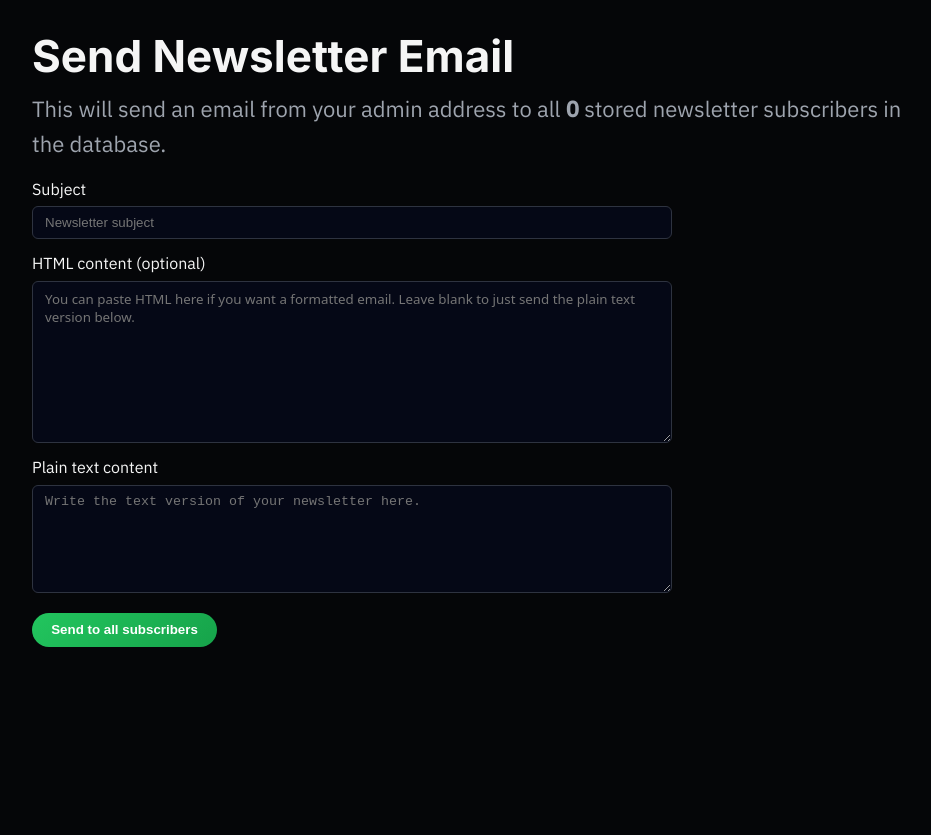
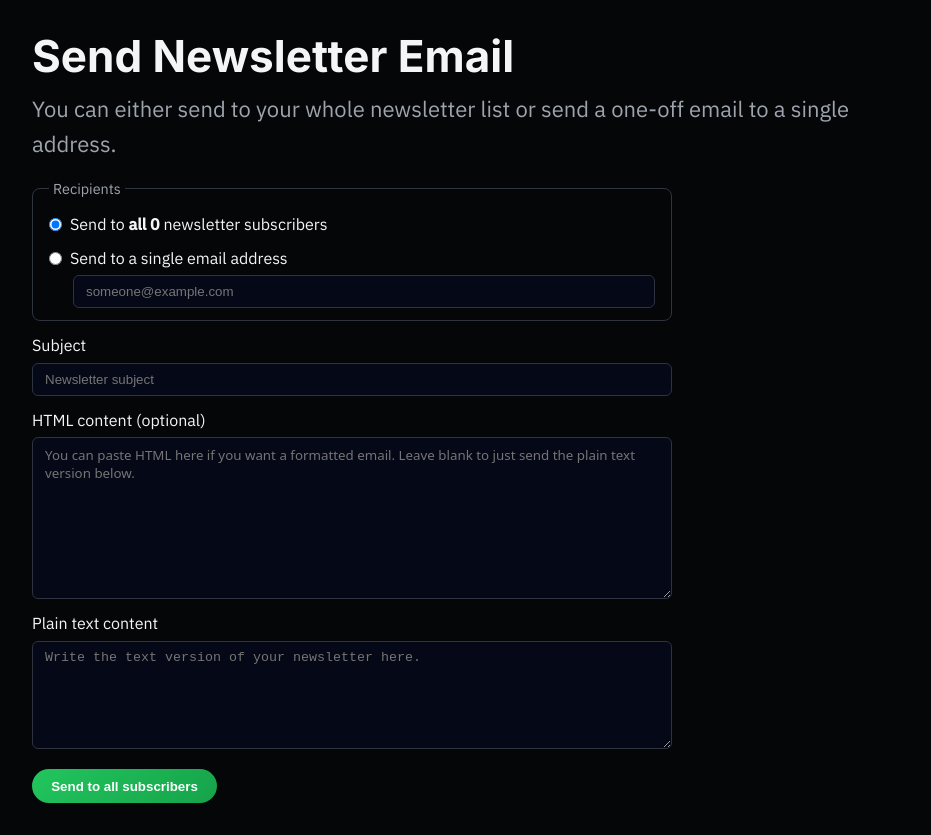
Before and after one commit to MadZen007/therethinktank-org, a Next.js app: page /rethink-admin-insights in a window 1280 px wide. Shown: the part 1117-1952 px from the top of the page, without its empty margins (160-1091 px from the left). Before the commit the page ends 1796 px from the top, so only its background shows below. Built offline with nearby package versions, Linux system fonts and the light colour scheme; no server answers; the database is empty.

Commit message:
Add recipient options to admin newsletter form

```diff
--- a/app/api/admin/send-newsletter/route.ts
+++ b/app/api/admin/send-newsletter/route.ts
@@ -6,35 +6,28 @@ const resend = new Resend(process.env.RESEND_API_KEY)
 
 export async function POST(request: NextRequest) {
   try {
-    await ensureSchema()
-
-    // Load all newsletter subscriber emails
-    const subscribers = await sql`SELECT email FROM newsletter_subscribers`
-    const recipientEmails = subscribers.rows.map((row) => row.email).filter(Boolean) as string[]
-
-    if (recipientEmails.length === 0) {
-      return NextResponse.json(
-        { error: 'There are currently no newsletter subscribers to send to.' },
-        { status: 400 }
-      )
-    }
-
     const contentType = request.headers.get('content-type') || ''
 
     let subject = ''
     let html = ''
     let text = ''
+    let sendMode = 'all'
+    let singleEmail = ''
 
     if (contentType.includes('application/json')) {
       const body = await request.json()
       subject = (body.subject || '').toString()
       html = (body.html || '').toString()
       text = (body.text || '').toString()
+      sendMode = (body.sendMode || 'all').toString()
+      singleEmail = (body.singleEmail || '').toString()
     } else {
       const formData = await request.formData()
       subject = (formData.get('subject') || '').toString()
       html = (formData.get('html') || '').toString()
       text = (formData.get('text') || '').toString()
+      sendMode = (formData.get('sendMode') || 'all').toString()
+      singleEmail = (formData.get('singleEmail') || '').toString()
     }
 
     if (!subject || (!html && !text)) {
@@ -42,6 +35,41 @@ export async function POST(request: NextRequest) {
         { error: 'Subject and at least one of HTML or text content are required.' },
         { status: 400 }
       )
+    }
+
+    await ensureSchema()
+
+    let recipientEmails: string[] = []
+
+    if (sendMode === 'single') {
+      const trimmed = singleEmail.trim()
+      if (!trimmed) {
+        return NextResponse.json(
+          { error: 'Please provide an email address when sending to a single recipient.' },
+          { status: 400 }
+        )
+      }
+
+      const emailRegex = /^[^\s@]+@[^\s@]+\.[^\s@]+$/
+      if (!emailRegex.test(trimmed)) {
+        return NextResponse.json(
+          { error: 'The single recipient email is not a valid email address.' },
+          { status: 400 }
+        )
+      }
+
+      recipientEmails = [trimmed]
+    } else {
+      // Default: send to all newsletter subscribers
+      const subscribers = await sql`SELECT email FROM newsletter_subscribers`
+      recipientEmails = subscribers.rows.map((row) => row.email).filter(Boolean) as string[]
+
+      if (recipientEmails.length === 0) {
+        return NextResponse.json(
+          { error: 'There are currently no newsletter subscribers to send to.' },
+          { status: 400 }
+        )
+      }
     }
 
     if (!process.env.RESEND_API_KEY) {
@@ -100,7 +128,7 @@ export async function POST(request: NextRequest) {
       )
     }
 
-    console.log(`Newsletter sent to ${recipientEmails.length} subscribers`, data)
+    console.log(`Newsletter sent to ${recipientEmails.length} recipient(s)`, data)
 
     // If this came from a form submission, redirect back to the admin page with a success flag
     if (!contentType.includes('application/json')) {
@@ -110,7 +138,7 @@ export async function POST(request: NextRequest) {
 
     return NextResponse.json(
       {
-        message: `Newsletter sent to ${recipientEmails.length} subscribers.`,
+        message: `Newsletter sent to ${recipientEmails.length} recipient(s).`,
         count: recipientEmails.length,
       },
       { status: 200 }
--- a/app/rethink-admin-insights/page.tsx
+++ b/app/rethink-admin-insights/page.tsx
@@ -99,8 +99,7 @@ export default async function AdminInsightsPage() {
       <section>
         <h2>Send Newsletter Email</h2>
         <p style={{ marginTop: '0.5rem', marginBottom: '1rem', color: '#9EA4AE' }}>
-          This will send an email from your admin address to all{' '}
-          <strong>{metrics.newsletter.total}</strong> stored newsletter subscribers in the database.
+          You can either send to your whole newsletter list or send a one-off email to a single address.
         </p>
 
         <form
@@ -113,6 +112,55 @@ export default async function AdminInsightsPage() {
             maxWidth: '640px',
           }}
         >
+          <fieldset
+            style={{
+              border: '1px solid #2E3340',
+              borderRadius: '0.5rem',
+              padding: '0.75rem 1rem',
+              display: 'flex',
+              flexDirection: 'column',
+              gap: '0.5rem',
+            }}
+          >
+            <legend style={{ padding: '0 0.25rem', color: '#9EA4AE', fontSize: '0.9rem' }}>
+              Recipients
+            </legend>
+            <label style={{ display: 'flex', alignItems: 'center', gap: '0.5rem' }}>
+              <input
+                type="radio"
+                name="sendMode"
+                value="all"
+                defaultChecked
+              />
+              <span>
+                Send to <strong>all {metrics.newsletter.total}</strong> newsletter subscribers
+              </span>
+            </label>
+            <label style={{ display: 'flex', flexDirection: 'column', gap: '0.25rem' }}>
+              <span style={{ display: 'flex', alignItems: 'center', gap: '0.5rem' }}>
+                <input
+                  type="radio"
+                  name="sendMode"
+                  value="single"
+                />
+                <span>Send to a single email address</span>
+              </span>
+              <input
+                type="email"
+                name="singleEmail"
+                placeholder="someone@example.com"
+                style={{
+                  marginLeft: '1.5rem',
+                  padding: '0.5rem 0.75rem',
+                  borderRadius: '0.375rem',
+                  border: '1px solid #2E3340',
+                  backgroundColor: '#050816',
+                  color: 'white',
+                }}
+              />
+            </label>
+          </fieldset>
+
           <label style={{ display: 'flex', flexDirection: 'column', gap: '0.25rem' }}>
             <span>Subject</span>
             <input
```
